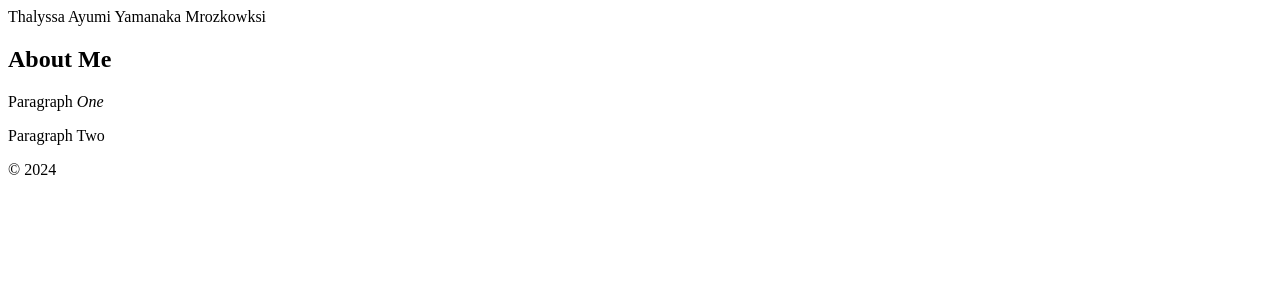
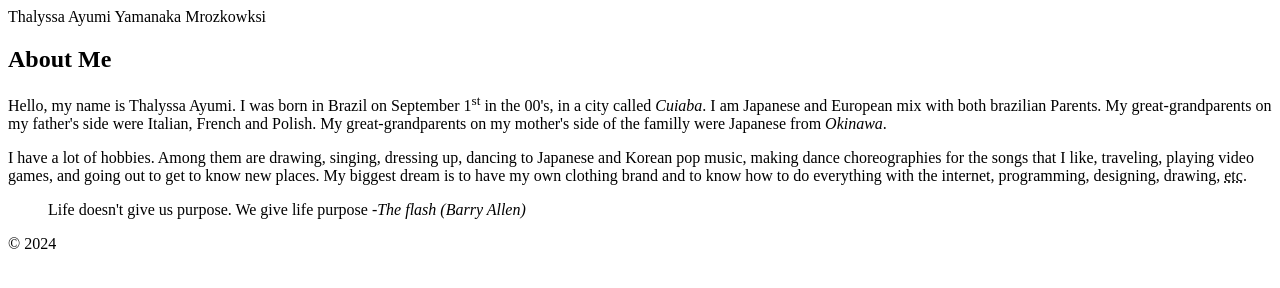
Before and after one commit to yama0058/yama0058.github.io, a plain HTML site: page html-assignment/index.html in a window 1280 px wide. Drawn offline with Linux system fonts and the light colour scheme.

Commit message:
Create Assignment commit again

```diff
--- a/html-assignment/index.html
+++ b/html-assignment/index.html
@@ -6,14 +6,20 @@
     <title>Document</title>
 </head>
 <body>
-    <header> Thalyssa Ayumi Yamanaka Mrozkowksi</header>
+
+    <header>Thalyssa Ayumi Yamanaka Mrozkowksi</header>
 
     <main>
         <article>
             <h1>About Me</h1>
-            <p>Paragraph <em>One</em></p>
-            <P>Paragraph Two</P>
-            <blockquote></blockquote>
+            <p>Hello, my name is Thalyssa Ayumi. I was born in Brazil on September 1<sup>st</sup> in the 00's, in a city called <em>Cuiaba</em>.
+                I am Japanese and European mix with both brazilian Parents. My great-grandparents on my father's side were Italian,
+                French and Polish. My great-grandparents on my mother's side of the familly were Japanese from <em>Okinawa</em>.</p>
+            <P>I have a lot of hobbies. Among them are drawing, singing, dressing up, dancing to Japanese and Korean pop music, making
+            dance choreographies for the songs that I like, traveling, playing video games, and going out to get to know new places.
+            My biggest dream is to have my own clothing brand and to know how to do everything with the internet, programming,
+            designing, drawing, <abbr title="et cetera">etc</abbr>.</P>
+            <blockquote> Life doesn't give us purpose. We give life purpose -<cite>The flash (Barry Allen)</cite></blockquote>
         </article>
     </main>
 
```
